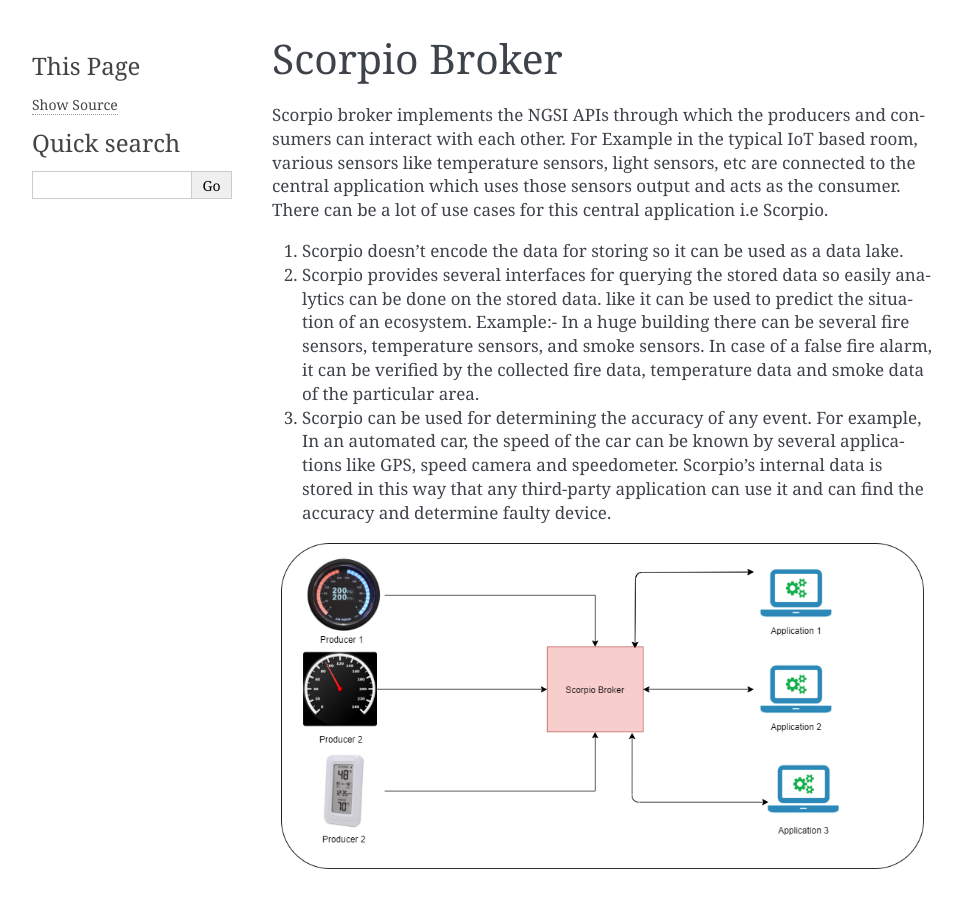
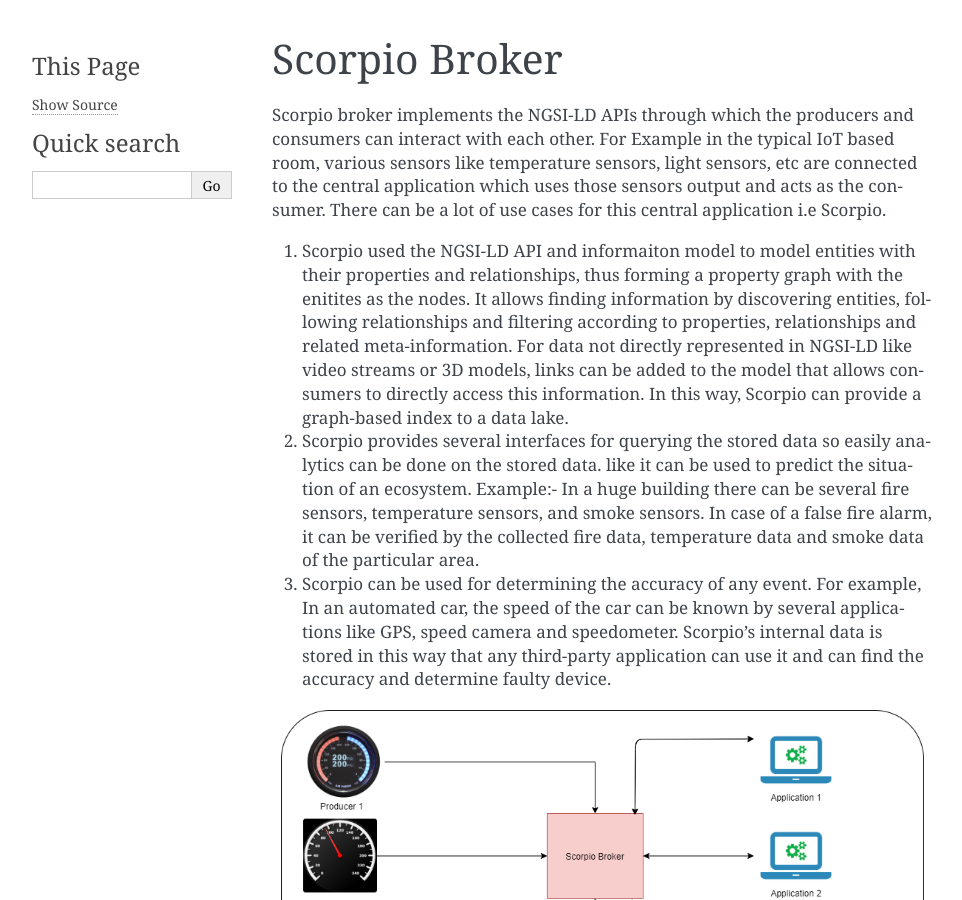
Before and after one commit to ScorpioBroker/ScorpioBroker, a Sphinx documentation site: the page built from docs/en/source/index.rst, in a window 1280 px wide and 900 px high. Shown: the whole window, without its empty margins (148-1110 px from the left). Built offline with Sphinx 7.4.7, drawn with Linux system fonts in a browser that asks for light colours; pages that are not in the unit, such as notebooks, are missing from menus.

Commit message:
Corrected first sentence about Scorpio

```diff
--- a/docs/en/source/index.rst
+++ b/docs/en/source/index.rst
@@ -2,9 +2,9 @@
 Scorpio Broker
 =====================
 
-Scorpio broker implements the NGSI APIs through which the producers and consumers can interact with each other. For Example in the typical IoT based room, various sensors like temperature sensors, light sensors, etc are connected to the central application which uses those sensors output and acts as the consumer. There can be a lot of use cases for this central application i.e Scorpio.
+Scorpio broker implements the NGSI-LD APIs through which the producers and consumers can interact with each other. For Example in the typical IoT based room, various sensors like temperature sensors, light sensors, etc are connected to the central application which uses those sensors output and acts as the consumer. There can be a lot of use cases for this central application i.e Scorpio.
 
-1. Scorpio doesn't encode the data for storing so it can be used as a data lake.
+1. Scorpio used the NGSI-LD API and informaiton model to model entities with their properties and relationships, thus forming a property graph with the enitites as the nodes. It allows finding information by discovering entities, following relationships and filtering according to properties, relationships and related meta-information. For data not directly represented in NGSI-LD like video streams or 3D models, links can be added to the model that allows consumers to directly access this information. In this way, Scorpio can provide a graph-based index to a data lake.
 
 2. Scorpio provides several interfaces for querying the stored data so easily analytics can be done on the stored data. like it can be used to predict the situation of an ecosystem. Example:- In a huge building there can be several fire sensors, temperature sensors, and smoke sensors. In case of a false fire alarm, it can be verified by the collected fire data, temperature data and smoke data of the particular area.
 
```
